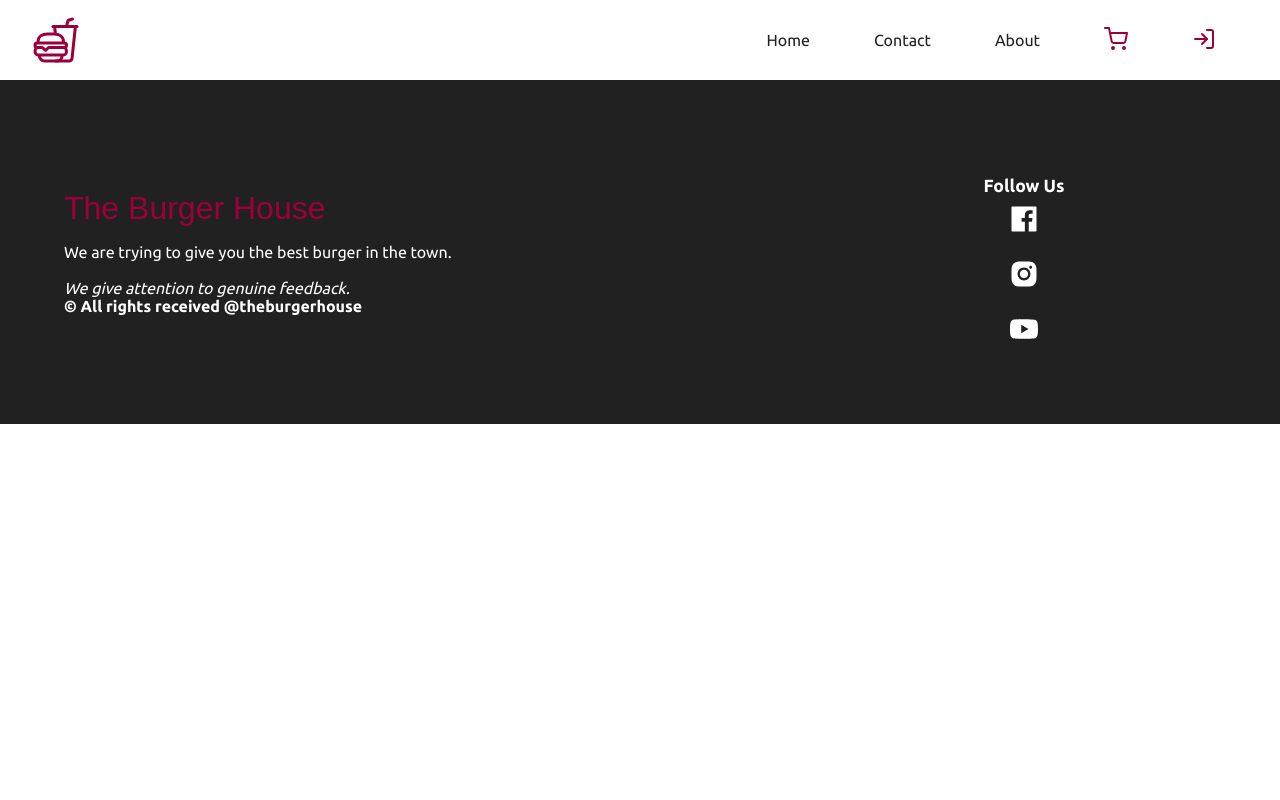
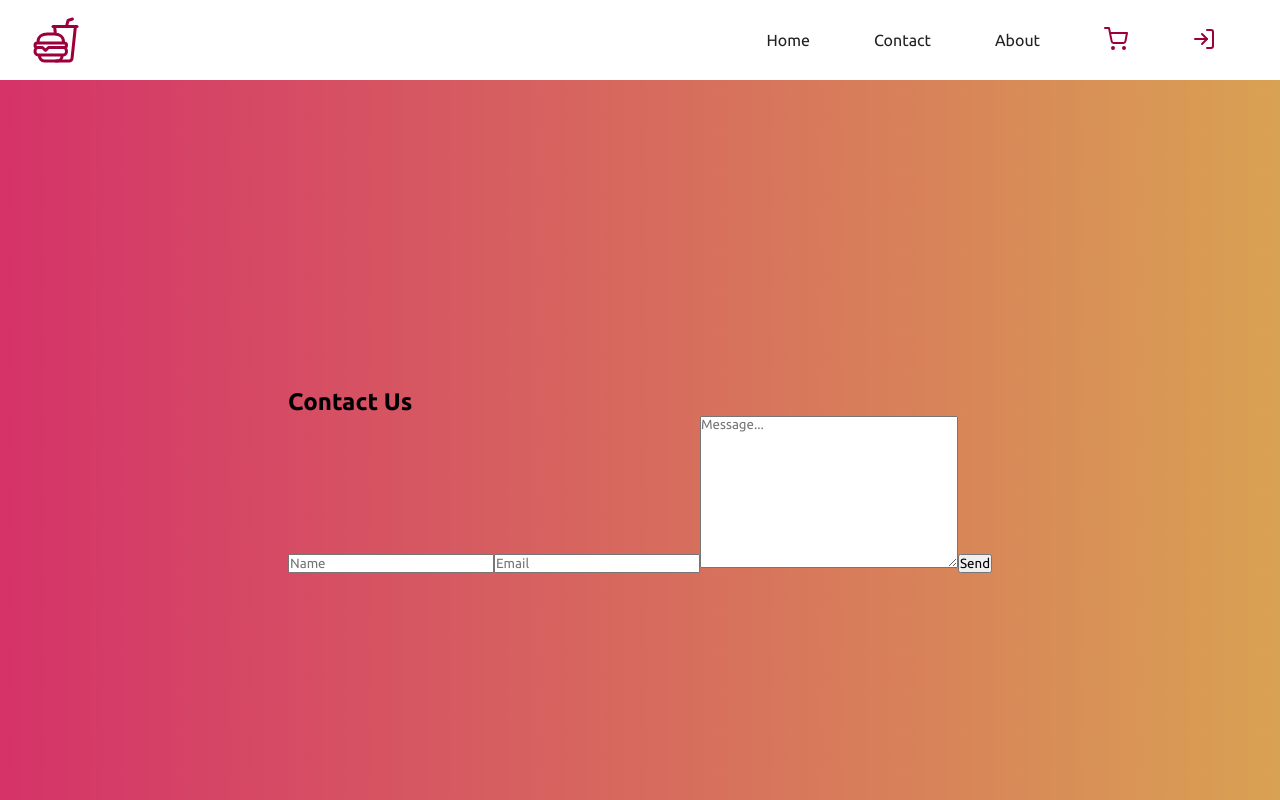
Before and after one commit to AmanMandal7/The-Burger-House, a React (Create React App) app in the folder frontend/: page /contact in a window 1280 px wide. Shown: the top 800 px of the page. Built offline with nearby package versions, Linux system fonts and the light colour scheme.

Commit message:
Adding contact form

```diff
--- a/frontend/src/App.js
+++ b/frontend/src/App.js
@@ -2,6 +2,7 @@ import { BrowserRouter as Router, Routes, Route } from 'react-router-dom';
 import Home from './components/home/Home';
 import Header from './components/layout/Header';
 import Footer from './components/layout/Footer';
+import Contact from './components/contact/Contact'
 
 import './styles/app.scss';
 import './styles/header.scss'
@@ -9,6 +10,7 @@ import './styles/home.scss'
 import './styles/founder.scss'
 import './styles/menu.scss'
 import './styles/footer.scss'
+import './styles/contact.scss'
 
 
 function App() {
@@ -17,6 +19,7 @@ function App() {
       <Header />
       <Routes>
         <Route path='/' element={<Home />} />
+        <Route path='/contact' element={<Contact />} />
       </Routes>
 
       <Footer />
--- /dev/null
+++ b/frontend/src/components/contact/Contact.js
@@ -0,0 +1,18 @@
+import React from 'react'
+import { motion } from 'framer-motion'
+
+const contact = () => {
+    return (
+        <section className='contact'>
+            <motion.form>
+                <h2>Contact Us</h2>
+                <input type="text" placeholder='Name' />
+                <input type="text" placeholder='Email' />
+                <textarea placeholder='Message...' cols="30" rows="10"></textarea>
+                <button type='submit'>Send</button>
+            </motion.form>
+        </section>
+    )
+}
+
+export default contact
--- a/frontend/src/components/layout/Footer.jsx
+++ b/frontend/src/components/layout/Footer.jsx
@@ -12,7 +12,8 @@ const Footer = () => {
 
         <em>We give attention to genuine feedback.</em>
         <br />
-        <strong>© All rights received @theburgerhouse</strong>
+        <br />
+        <strong>© All rights reserved @theburgerhouse</strong>
       </div>
 
       <aside>
--- /dev/null
+++ b/frontend/src/styles/contact.scss
@@ -0,0 +1,12 @@
+@import "colors";
+
+.contact {
+  height: 100vh;
+  width: 100%;
+  background-image: url("../assets/bg.png");
+  background-repeat: no-repeat;
+  background-size: cover;
+  display: flex;
+  justify-content: center;
+  align-items: center;
+}
--- a/frontend/src/styles/footer.scss
+++ b/frontend/src/styles/footer.scss
@@ -14,6 +14,10 @@ footer {
     font-weight: 400;
     font-family: fantasy;
     font-size: 2rem;
+  }
+
+  strong {
+    padding-top: 1rem;
   }
 
   p {
```
